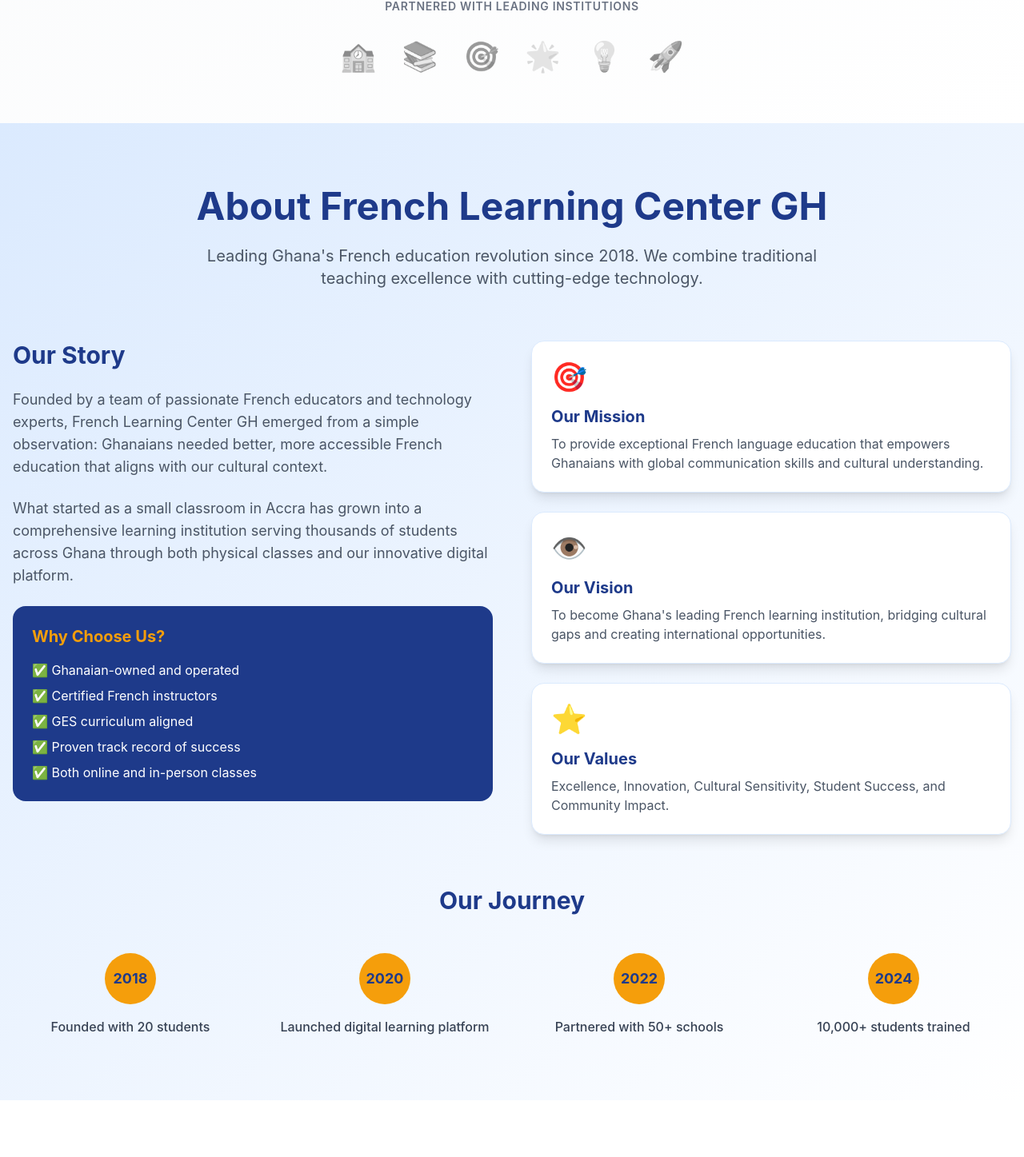
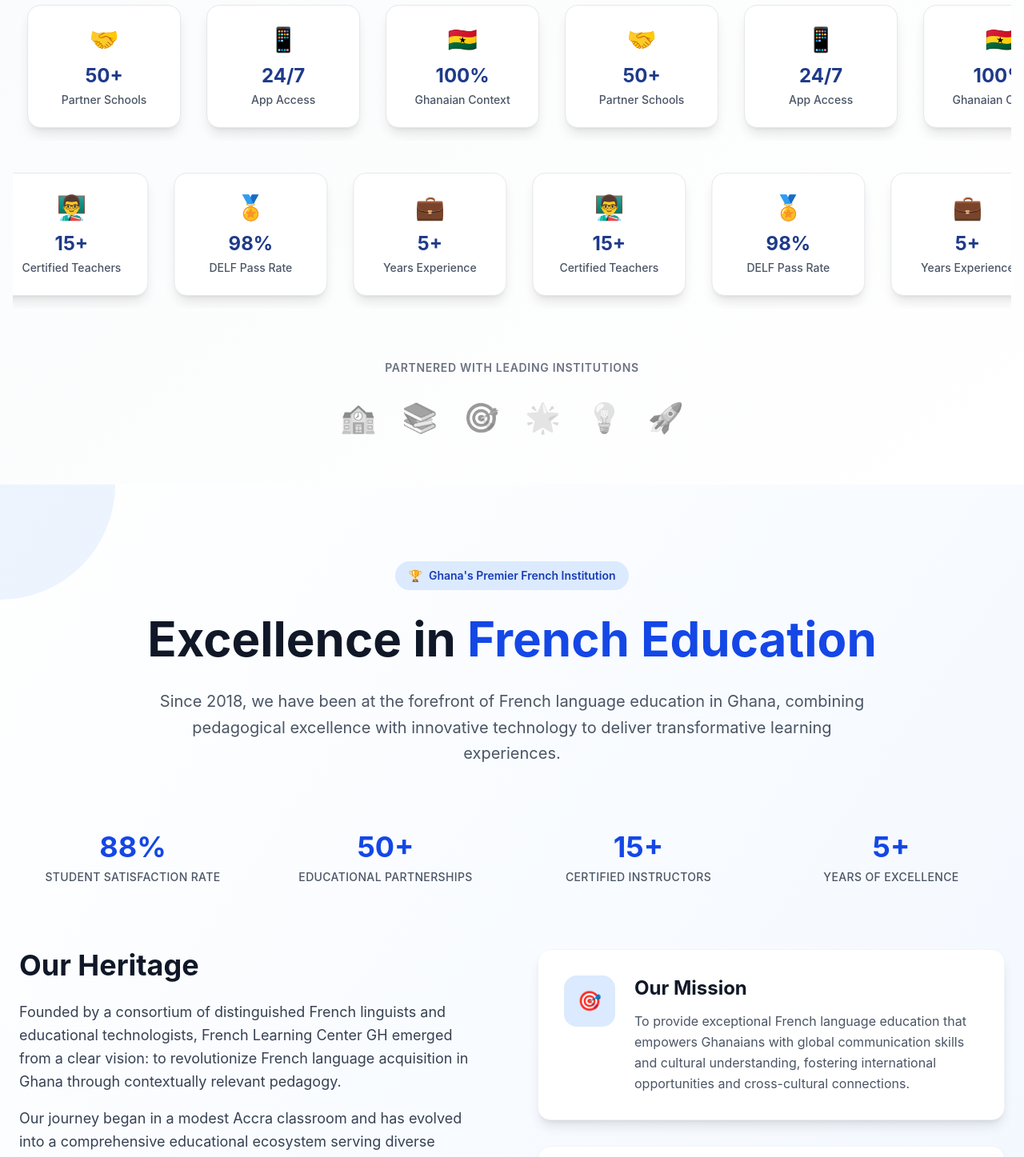
Before and after one commit to felix-atoma/french-learning-app, a React (Vite) app: page / in a window 1280 px wide. Shown: the part 1233-2680 px from the top of the page at 80% size. Built offline with nearby package versions, Linux system fonts and the light colour scheme.

Commit message:
Add count animation

```diff
--- a/src/components/AboutUs.jsx
+++ b/src/components/AboutUs.jsx
@@ -1,7 +1,42 @@
 import React from 'react';
 import { motion } from 'framer-motion';
 import { useInView } from 'framer-motion';
-import { useRef } from 'react';
+import { useRef, useState, useEffect } from 'react';
+
+// Animated Counter Component
+const AnimatedCounter = ({ value, duration = 2 }) => {
+  const [count, setCount] = useState(0);
+  const ref = useRef(null);
+  const isInView = useInView(ref, { once: true, threshold: 0.5 });
+
+  useEffect(() => {
+    if (isInView) {
+      let start = 0;
+      const end = parseInt(value.replace(/[^0-9]/g, ''));
+      const increment = end / (duration * 60); // 60fps
+      const timer = setInterval(() => {
+        start += increment;
+        if (start >= end) {
+          setCount(end);
+          clearInterval(timer);
+        } else {
+          setCount(Math.floor(start));
+        }
+      }, 1000 / 60);
+
+      return () => clearInterval(timer);
+    }
+  }, [isInView, value, duration]);
+
+  // Handle percentage values
+  const displayValue = value.includes('%')
+    ? `${count}%`
+    : value.includes('+')
+    ? `${count}+`
+    : count.toString();
+
+  return <span ref={ref}>{displayValue}</span>;
+};
 
 const AboutUs = () => {
   const sectionRef = useRef(null);
@@ -11,109 +46,206 @@ const AboutUs = () => {
     {
       icon: "🎯",
       title: "Our Mission",
-      description: "To provide exceptional French language education that empowers Ghanaians with global communication skills and cultural understanding."
+      description: "To provide exceptional French language education that empowers Ghanaians with global communication skills and cultural understanding, fostering international opportunities and cross-cultural connections."
     },
     {
       icon: "👁️",
       title: "Our Vision",
-      description: "To become Ghana's leading French learning institution, bridging cultural gaps and creating international opportunities."
+      description: "To establish Ghana as a hub for French language excellence in West Africa, creating a generation of globally competent professionals and fostering stronger international partnerships."
     },
     {
       icon: "⭐",
       title: "Our Values",
-      description: "Excellence, Innovation, Cultural Sensitivity, Student Success, and Community Impact."
+      description: "Excellence in education, innovative teaching methodologies, cultural sensitivity, measurable student success, and meaningful community impact."
     }
   ];
 
   const milestones = [
-    { year: "2018", event: "Founded with 20 students" },
-    { year: "2020", event: "Launched digital learning platform" },
-    { year: "2022", event: "Partnered with 50+ schools" },
-    { year: "2024", event: "10,000+ students trained" }
+    { year: "2018", event: "Institutional Foundation", description: "Established with 20 pioneering students" },
+    { year: "2020", event: "Digital Transformation", description: "Launched comprehensive e-learning platform" },
+    { year: "2022", event: "National Expansion", description: "Partnership network expanded to 50+ educational institutions" },
+    { year: "2024", event: "Educational Excellence", description: "Milestone of 10,000+ successfully trained students" }
+  ];
+
+  const stats = [
+    { number: "98%", label: "Student Satisfaction Rate", duration: 2.5 },
+    { number: "50+", label: "Educational Partnerships", duration: 2 },
+    { number: "15+", label: "Certified Instructors", duration: 1.5 },
+    { number: "5+", label: "Years of Excellence", duration: 1 }
   ];
 
   return (
-    <section id="about" ref={sectionRef} className="py-20 bg-gradient-to-br from-[#dbeafe] to-white">
-      <div className="container mx-auto px-4">
+    <section id="about" ref={sectionRef} className="py-24 bg-gradient-to-br from-white to-blue-50 relative overflow-hidden">
+      {/* Background Elements */}
+      <div className="absolute top-0 left-0 w-72 h-72 bg-blue-100 rounded-full -translate-x-1/2 -translate-y-1/2 opacity-50"></div>
+      <div className="absolute bottom-0 right-0 w-96 h-96 bg-amber-100 rounded-full translate-x-1/3 translate-y-1/3 opacity-40"></div>
+
+      <div className="container mx-auto px-6 relative z-10">
+        {/* Header Section */}
         <motion.div
-          className="text-center mb-16"
-          initial={{ opacity: 0, y: 30 }}
-          animate={isInView ? { opacity: 1, y: 0 } : { opacity: 0, y: 30 }}
-          transition={{ duration: 0.6 }}
+          className="text-center mb-20"
+          initial={{ opacity: 0, y: 40 }}
+          animate={isInView ? { opacity: 1, y: 0 } : { opacity: 0, y: 40 }}
+          transition={{ duration: 0.8, ease: "easeOut" }}
         >
-          <h2 className="text-4xl md:text-5xl font-bold text-[#1e3a8a] mb-6">
-            About French Learning Center GH
+          <div className="inline-flex items-center space-x-2 bg-blue-100 text-blue-800 px-4 py-2 rounded-full text-sm font-semibold mb-6">
+            <span>🏆</span>
+            <span>Ghana's Premier French Institution</span>
+          </div>
+          <h2 className="text-5xl md:text-6xl font-bold text-gray-900 mb-6 leading-tight">
+            Excellence in <span className="text-blue-700">French Education</span>
           </h2>
-          <p className="text-xl text-gray-600 max-w-3xl mx-auto">
-            Leading Ghana's French education revolution since 2018. We combine traditional teaching excellence with cutting-edge technology.
+          <p className="text-xl text-gray-600 max-w-4xl mx-auto leading-relaxed">
+            Since 2018, we have been at the forefront of French language education in Ghana,
+            combining pedagogical excellence with innovative technology to deliver transformative learning experiences.
           </p>
         </motion.div>
 
-        <div className="grid lg:grid-cols-2 gap-12 mb-16">
+        {/* Stats Section */}
+        <motion.div
+          className="grid grid-cols-2 md:grid-cols-4 gap-8 mb-20"
+          initial={{ opacity: 0, y: 30 }}
+          animate={isInView ? { opacity: 1, y: 0 } : { opacity: 0, y: 30 }}
+          transition={{ duration: 0.6, delay: 0.3 }}
+        >
+          {stats.map((stat, index) => (
+            <motion.div
+              key={index}
+              className="text-center"
+              initial={{ opacity: 0, scale: 0.8 }}
+              animate={isInView ? { opacity: 1, scale: 1 } : { opacity: 0, scale: 0.8 }}
+              transition={{ duration: 0.5, delay: 0.5 + index * 0.1 }}
+            >
+              <div className="text-3xl md:text-4xl font-bold text-blue-700 mb-2">
+                <AnimatedCounter value={stat.number} duration={stat.duration} />
+              </div>
+              <div className="text-gray-600 text-sm font-medium uppercase tracking-wide">
+                {stat.label}
+              </div>
+            </motion.div>
+          ))}
+        </motion.div>
+
+        {/* Main Content */}
+        <div className="grid lg:grid-cols-2 gap-16 mb-20">
+          {/* Left Column - Story */}
           <motion.div
-            initial={{ opacity: 0, x: -50 }}
-            animate={isInView ? { opacity: 1, x: 0 } : { opacity: 0, x: -50 }}
-            transition={{ duration: 0.6, delay: 0.2 }}
+            initial={{ opacity: 0, x: -60 }}
+            animate={isInView ? { opacity: 1, x: 0 } : { opacity: 0, x: -60 }}
+            transition={{ duration: 0.8, delay: 0.4 }}
           >
-            <h3 className="text-3xl font-bold text-[#1e3a8a] mb-6">Our Story</h3>
-            <p className="text-lg text-gray-600 mb-6">
-              Founded by a team of passionate French educators and technology experts, French Learning Center GH emerged from a simple observation:
-              Ghanaians needed better, more accessible French education that aligns with our cultural context.
-            </p>
-            <p className="text-lg text-gray-600 mb-6">
-              What started as a small classroom in Accra has grown into a comprehensive learning institution serving thousands of students
-              across Ghana through both physical classes and our innovative digital platform.
-            </p>
-            <div className="bg-[#1e3a8a] text-white p-6 rounded-2xl">
-              <h4 className="text-xl font-bold mb-4 text-[#f59e0b]">Why Choose Us?</h4>
-              <ul className="space-y-2">
-                <li>✅ Ghanaian-owned and operated</li>
-                <li>✅ Certified French instructors</li>
-                <li>✅ GES curriculum aligned</li>
-                <li>✅ Proven track record of success</li>
-                <li>✅ Both online and in-person classes</li>
-              </ul>
+            <div className="space-y-8">
+              <div>
+                <h3 className="text-4xl font-bold text-gray-900 mb-6">Our Heritage</h3>
+                <div className="space-y-4 text-lg text-gray-700 leading-relaxed">
+                  <p>
+                    Founded by a consortium of distinguished French linguists and educational technologists,
+                    French Learning Center GH emerged from a clear vision: to revolutionize French language
+                    acquisition in Ghana through contextually relevant pedagogy.
+                  </p>
+                  <p>
+                    Our journey began in a modest Accra classroom and has evolved into a comprehensive
+                    educational ecosystem serving diverse learners across Ghana through both traditional
+                    and digital learning modalities.
+                  </p>
+                </div>
+              </div>
+
+              {/* Value Proposition Card */}
+              <motion.div
+                className="bg-gradient-to-r from-blue-700 to-blue-800 text-white p-8 rounded-2xl shadow-2xl"
+                whileHover={{ y: -5 }}
+                transition={{ duration: 0.3 }}
+              >
+                <h4 className="text-2xl font-bold mb-6 text-amber-400">Educational Distinction</h4>
+                <div className="grid gap-4">
+                  {[
+                    "Ghanaian-owned with international standards",
+                    "DELF/DALF certified instructors",
+                    "GES curriculum integration",
+                    "Proven pedagogical methodologies",
+                    "Hybrid learning flexibility"
+                  ].map((item, index) => (
+                    <div key={index} className="flex items-center space-x-3">
+                      <div className="w-2 h-2 bg-amber-400 rounded-full"></div>
+                      <span className="text-blue-100">{item}</span>
+                    </div>
+                  ))}
+                </div>
+              </motion.div>
             </div>
           </motion.div>
 
+          {/* Right Column - Features */}
           <motion.div
-            initial={{ opacity: 0, x: 50 }}
-            animate={isInView ? { opacity: 1, x: 0 } : { opacity: 0, x: 50 }}
-            transition={{ duration: 0.6, delay: 0.4 }}
-            className="space-y-6"
+            initial={{ opacity: 0, x: 60 }}
+            animate={isInView ? { opacity: 1, x: 0 } : { opacity: 0, x: 60 }}
+            transition={{ duration: 0.8, delay: 0.6 }}
+            className="space-y-8"
           >
             {features.map((feature, index) => (
               <motion.div
                 key={feature.title}
-                className="bg-white p-6 rounded-2xl shadow-lg border border-[#dbeafe]"
-                initial={{ opacity: 0, y: 20 }}
-                animate={isInView ? { opacity: 1, y: 0 } : { opacity: 0, y: 20 }}
-                transition={{ duration: 0.5, delay: 0.6 + index * 0.1 }}
-                whileHover={{ scale: 1.02 }}
+                className="bg-white p-8 rounded-2xl shadow-lg border border-gray-100 hover:shadow-xl transition-all duration-300"
+                initial={{ opacity: 0, y: 30 }}
+                animate={isInView ? { opacity: 1, y: 0 } : { opacity: 0, y: 30 }}
+                transition={{ duration: 0.6, delay: 0.8 + index * 0.15 }}
+                whileHover={{
+                  scale: 1.02,
+                  borderColor: "#3b82f6"
+                }}
               >
-                <div className="text-4xl mb-4">{feature.icon}</div>
-                <h4 className="text-xl font-bold text-[#1e3a8a] mb-2">{feature.title}</h4>
-                <p className="text-gray-600">{feature.description}</p>
+                <div className="flex items-start space-x-6">
+                  <div className="flex-shrink-0 w-16 h-16 bg-blue-100 rounded-2xl flex items-center justify-center text-2xl">
+                    {feature.icon}
+                  </div>
+                  <div className="flex-1">
+                    <h4 className="text-2xl font-bold text-gray-900 mb-3">{feature.title}</h4>
+                    <p className="text-gray-600 leading-relaxed">{feature.description}</p>
+                  </div>
+                </div>
               </motion.div>
             ))}
           </motion.div>
         </div>
 
-        {/* Timeline */}
+        {/* Timeline Section */}
         <motion.div
-          initial={{ opacity: 0, y: 30 }}
-          animate={isInView ? { opacity: 1, y: 0 } : { opacity: 0, y: 30 }}
-          transition={{ duration: 0.6, delay: 0.8 }}
+          initial={{ opacity: 0, y: 40 }}
+          animate={isInView ? { opacity: 1, y: 0 } : { opacity: 0, y: 40 }}
+          transition={{ duration: 0.8, delay: 1.0 }}
+          className="bg-white rounded-3xl shadow-xl p-12 border border-gray-100"
         >
-          <h3 className="text-3xl font-bold text-[#1e3a8a] text-center mb-12">Our Journey</h3>
-          <div className="grid md:grid-cols-4 gap-6">
+          <div className="text-center mb-16">
+            <h3 className="text-4xl font-bold text-gray-900 mb-4">Institutional Timeline</h3>
+            <p className="text-xl text-gray-600 max-w-2xl mx-auto">
+              Our journey of growth, innovation, and educational impact
+            </p>
+          </div>
+
+          <div className="grid md:grid-cols-4 gap-8">
             {milestones.map((milestone, index) => (
-              <div key={index} className="text-center">
-                <div className="bg-[#f59e0b] text-[#1e3a8a] w-16 h-16 rounded-full flex items-center justify-center font-bold text-lg mx-auto mb-4">
-                  {milestone.year}
+              <motion.div
+                key={index}
+                className="text-center group"
+                whileHover={{ y: -5 }}
+                transition={{ duration: 0.3 }}
+              >
+                <div className="relative mb-6">
+                  <div className="w-20 h-20 bg-gradient-to-br from-amber-400 to-amber-500 rounded-2xl flex items-center justify-center font-bold text-white text-lg mx-auto shadow-lg group-hover:shadow-xl transition-all duration-300">
+                    {milestone.year}
+                  </div>
+                  {index < milestones.length - 1 && (
+                    <div className="hidden md:block absolute top-10 left-1/2 w-full h-0.5 bg-gradient-to-r from-amber-400 to-blue-500"></div>
+                  )}
                 </div>
-                <p className="text-gray-700 font-medium">{milestone.event}</p>
-              </div>
+                <h4 className="text-lg font-bold text-gray-900 mb-2 group-hover:text-blue-700 transition-colors">
+                  {milestone.event}
+                </h4>
+                <p className="text-gray-600 text-sm leading-relaxed">
+                  {milestone.description}
+                </p>
+              </motion.div>
             ))}
           </div>
         </motion.div>
--- a/src/components/TrustBadges.jsx
+++ b/src/components/TrustBadges.jsx
@@ -1,4 +1,3 @@
-// components/TrustBadges.jsx
 import React from 'react';
 import { motion } from 'framer-motion';
 import { useInView } from 'framer-motion';
@@ -15,10 +14,80 @@ const TrustBadges = () => {
     { icon: "🤝", number: "50+", text: "Partner Schools" },
     { icon: "📱", number: "24/7", text: "App Access" },
     { icon: "🇬🇭", number: "100%", text: "Ghanaian Context" },
+    { icon: "👨‍🏫", number: "15+", text: "Certified Teachers" },
+    { icon: "🏅", number: "98%", text: "DELF Pass Rate" },
+    { icon: "💼", number: "5+", text: "Years Experience" },
   ];
 
+  // Split badges into three rows
+  const topRow = badges.slice(0, 3);
+  const middleRow = badges.slice(3, 6);
+  const bottomRow = badges.slice(6, 9);
+
+  const carouselVariants = {
+    animate: {
+      x: [0, -100, 0],
+      transition: {
+        x: {
+          repeat: Infinity,
+          repeatType: "loop",
+          duration: 20,
+          ease: "linear",
+        },
+      },
+    },
+  };
+
+  const carouselVariantsRight = {
+    animate: {
+      x: [0, 100, 0],
+      transition: {
+        x: {
+          repeat: Infinity,
+          repeatType: "loop",
+          duration: 25,
+          ease: "linear",
+        },
+      },
+    },
+  };
+
+  const CarouselRow = ({ items, direction = 'left', delay = 0 }) => (
+    <motion.div
+      className="flex space-x-8 py-4"
+      variants={direction === 'left' ? carouselVariants : carouselVariantsRight}
+      initial="initial"
+      animate="animate"
+      style={{ x: direction === 'right' ? 100 : 0 }}
+    >
+      {/* Double the items for seamless looping */}
+      {[...items, ...items].map((badge, index) => (
+        <motion.div
+          key={index}
+          className="flex-shrink-0 w-48 bg-white rounded-2xl p-6 shadow-lg border border-gray-200 hover:shadow-xl transition-all duration-300"
+          whileHover={{ y: -5, scale: 1.05 }}
+          initial={{ opacity: 0, y: 20 }}
+          animate={isInView ? { opacity: 1, y: 0 } : { opacity: 0, y: 20 }}
+          transition={{ duration: 0.5, delay: delay + (index % items.length) * 0.1 }}
+        >
+          <div className="text-center">
+            <div className="text-3xl mb-3 hover:scale-110 transition-transform duration-300">
+              {badge.icon}
+            </div>
+            <div className="text-2xl font-bold text-[#1e3a8a] mb-1">
+              {badge.number}
+            </div>
+            <div className="text-sm text-gray-600 font-medium">
+              {badge.text}
+            </div>
+          </div>
+        </motion.div>
+      ))}
+    </motion.div>
+  );
+
   return (
-    <section ref={sectionRef} className="py-16 bg-gradient-to-br from-gray-50 to-white">
+    <section ref={sectionRef} className="py-16 bg-gradient-to-br from-gray-50 to-white overflow-hidden">
       <div className="container mx-auto px-4">
         <motion.div
           className="text-center mb-12"
@@ -34,8 +103,27 @@ const TrustBadges = () => {
           </p>
         </motion.div>
 
-        <div className="grid grid-cols-2 md:grid-cols-3 lg:grid-cols-6 gap-8">
-          {badges.map((badge, index) => (
+        {/* Carousel Container */}
+        <div className="space-y-6">
+          {/* Top Row - Moves Left */}
+          <div className="overflow-hidden">
+            <CarouselRow items={topRow} direction="left" delay={0.2} />
+          </div>
+
+          {/* Middle Row - Moves Right */}
+          <div className="overflow-hidden">
+            <CarouselRow items={middleRow} direction="right" delay={0.4} />
+          </div>
+
+          {/* Bottom Row - Moves Left */}
+          <div className="overflow-hidden">
+            <CarouselRow items={bottomRow} direction="left" delay={0.6} />
+          </div>
+        </div>
+
+        {/* Static Grid Fallback for smaller screens */}
+        <div className="grid grid-cols-1 md:grid-cols-3 gap-8 mt-8 lg:hidden">
+          {badges.slice(0, 6).map((badge, index) => (
             <motion.div
               key={index}
               className="text-center group"
@@ -64,16 +152,20 @@ const TrustBadges = () => {
           className="mt-16"
           initial={{ opacity: 0, y: 30 }}
           animate={isInView ? { opacity: 1, y: 0 } : { opacity: 0, y: 30 }}
-          transition={{ duration: 0.6, delay: 0.6 }}
+          transition={{ duration: 0.6, delay: 0.8 }}
         >
           <p className="text-center text-gray-500 mb-8 text-sm uppercase tracking-wider font-semibold">
             Partnered With Leading Institutions
           </p>
           <div className="flex flex-wrap justify-center items-center gap-8 opacity-60">
             {['🏫', '📚', '🎯', '🌟', '💡', '🚀'].map((icon, index) => (
-              <div key={index} className="text-4xl grayscale hover:grayscale-0 transition-all duration-300">
+              <motion.div
+                key={index}
+                className="text-4xl grayscale hover:grayscale-0 transition-all duration-300"
+                whileHover={{ scale: 1.2, rotate: 5 }}
+              >
                 {icon}
-              </div>
+              </motion.div>
             ))}
           </div>
         </motion.div>
```
